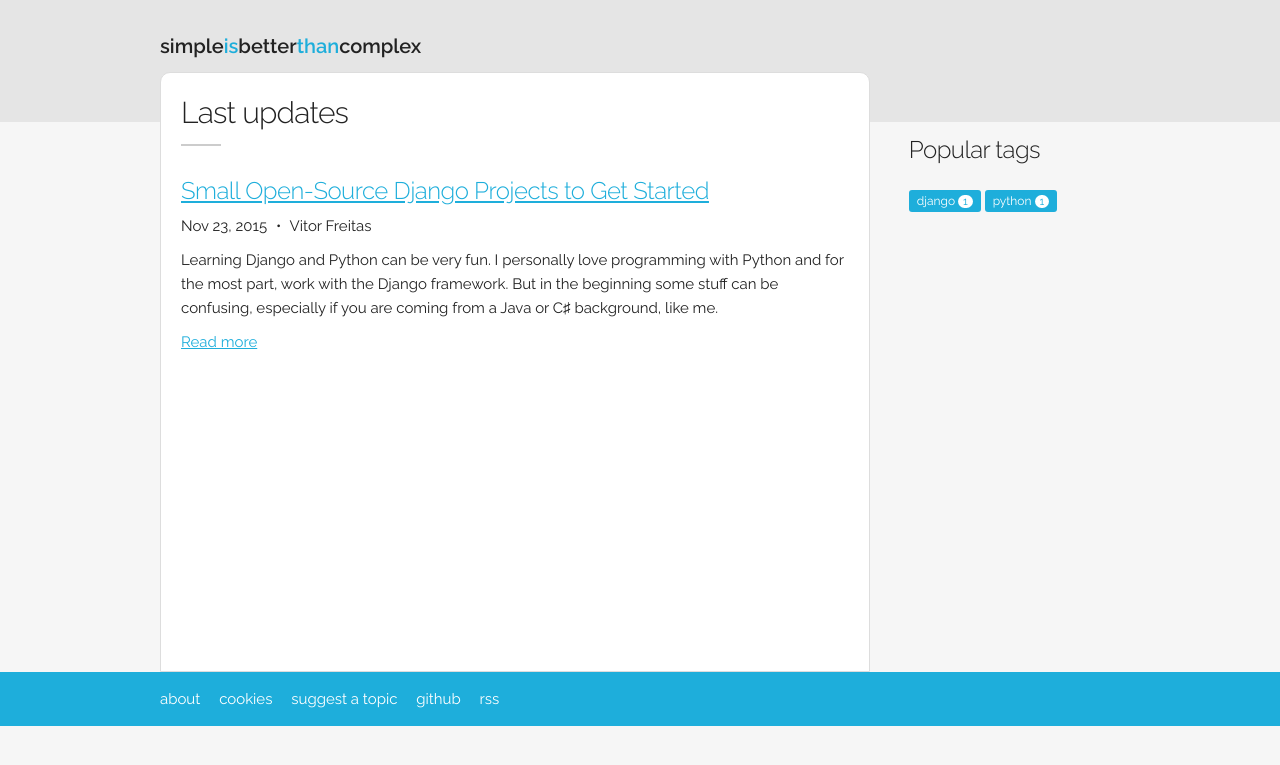
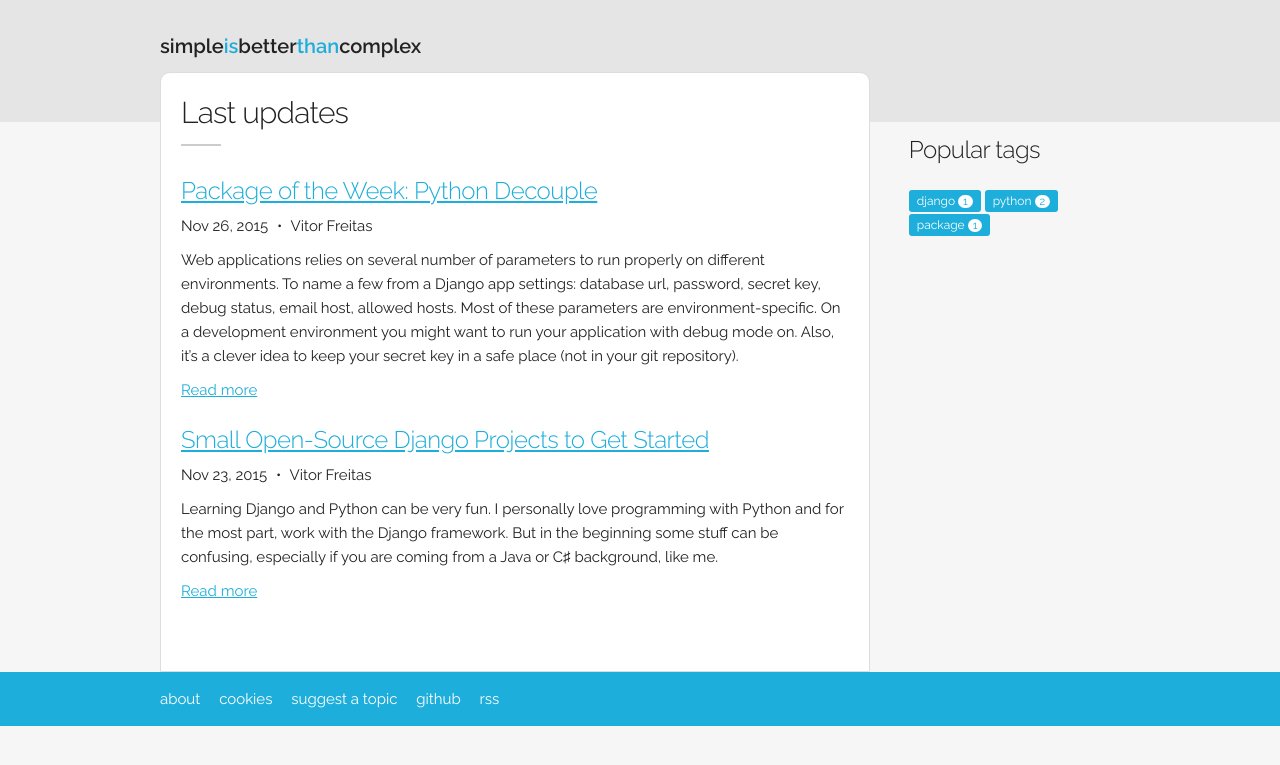
Before and after one commit to Timtech4u/simpleisbetterthancomplex.com, a Jekyll site: the page built from index.html, in a window 1280 px wide. Shown: the top 765 px of the page. Built offline with Jekyll 4.4.1, drawn with Linux system fonts in a browser that asks for light colours.

Commit message:
Publish thursday article.

```diff
--- a/_drafts/package-of-the-week-python-decouple.markdown
+++ b/_posts/2015-11-26-package-of-the-week-python-decouple.markdown
@@ -44,7 +44,7 @@ DATABASES = {
 }
 {% endhighlight %}
 
-First create a file named `.env` in the root of your project:
+First create a file named `.env` in the root of your project. You can also use a `.ini` file, in case the `.env` isn't suitable for your use case. See the [documentation][python-decouple-pypi]{:target="_blank"} for further instructions.
 
 {% highlight bash %}
 SECRET_KEY=3izb^ryglj(bvrjb2_y1fZvcnbky#358_l6-nn#i8fkug4mmz!
@@ -117,6 +117,28 @@ ALLOWED_HOSTS = config('ALLOWED_HOSTS', cast=Csv())
 
 ##### Default values
 
-You can add an extra parameter to the `config` function, to define a default value, incase there is an undefined value in the `.env` file.
+You can add an extra parameter to the `config` function, to define a default value, in case there is an undefined value in the `.env` file.
+
+{% highlight python %}
+DEBUG = config('DEBUG', default=True, cast=bool)
+{% endhighlight %}
+
+Meaning you won't need to define the `DEBUG` parameter in the `.env` file in the development environment for example.
+
+##### Overriding config files
+
+In case you want to temporarily change some of the settings parameter, you can override it with environment variables:
+
+{% highlight bash %}
+DEBUG=False python manage.py
+{% endhighlight %}
+
+***
+
+Python Decouple is a must have app if you are developing with Django. Personally I use it in all my Django projects. It's important to keep your application credentials like API Keys, Amazon S3, email parameters, database parameters safe, specially if it's an open source repository. Also no more `development_settings.py` and `production_settings.py`, use just one `settings.py` for your whole project.
+
+Python Decouple was developed by [Henrique Bastos][henrique-bastos]{:target="_blank"} and it is distributed under the MIT license. You can learn more about it reading it's [documentation][python-decouple-pypi]{:target="_blank"}. The source code is available on [GitHub][python-decouple-github]{:target="_blank"}.
 
 [python-decouple-pypi]: https://pypi.python.org/pypi/python-decouple
+[python-decouple-github]: https://github.com/henriquebastos/python-decouple
+[henrique-bastos]: http://henriquebastos.net
```
